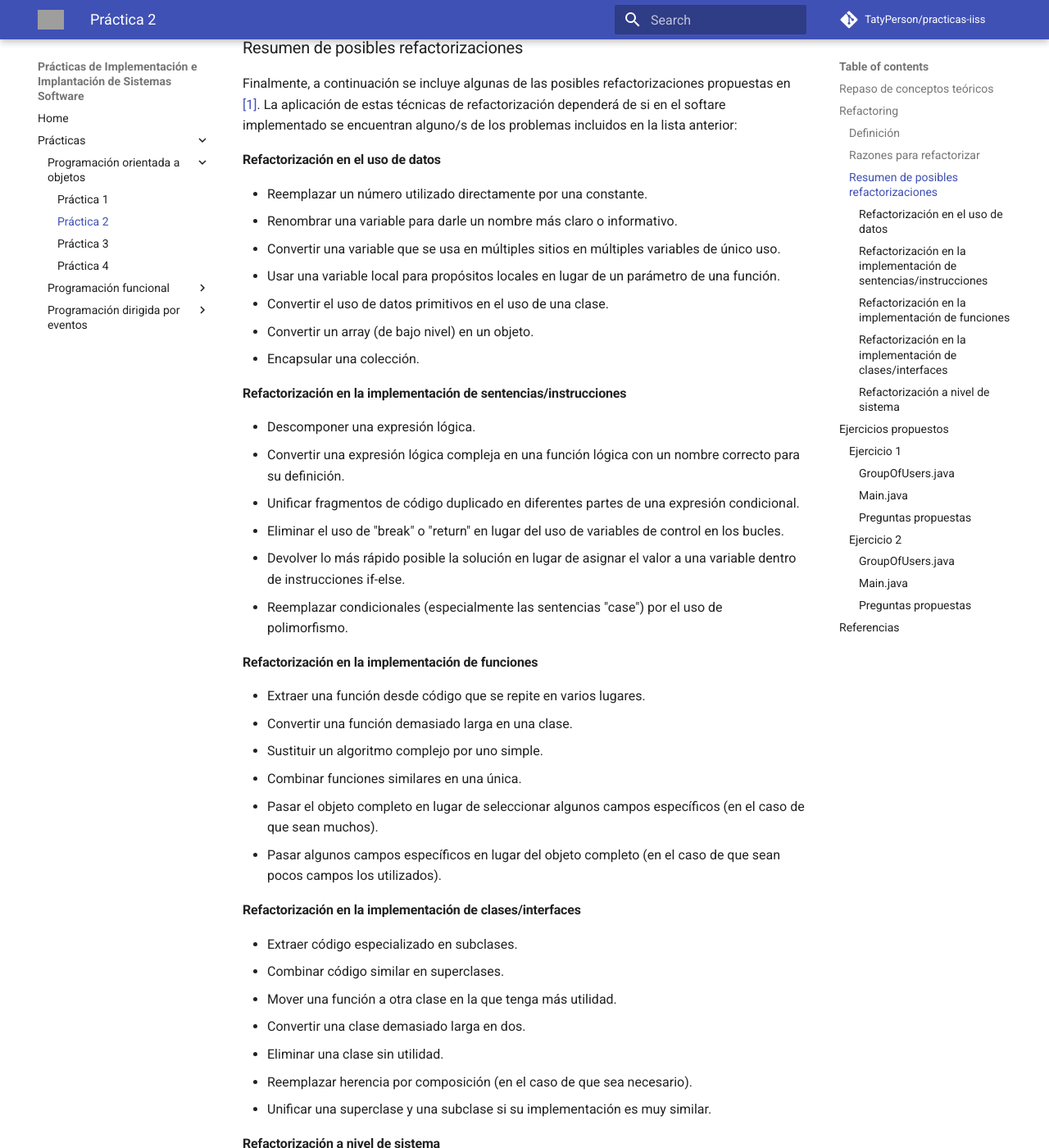
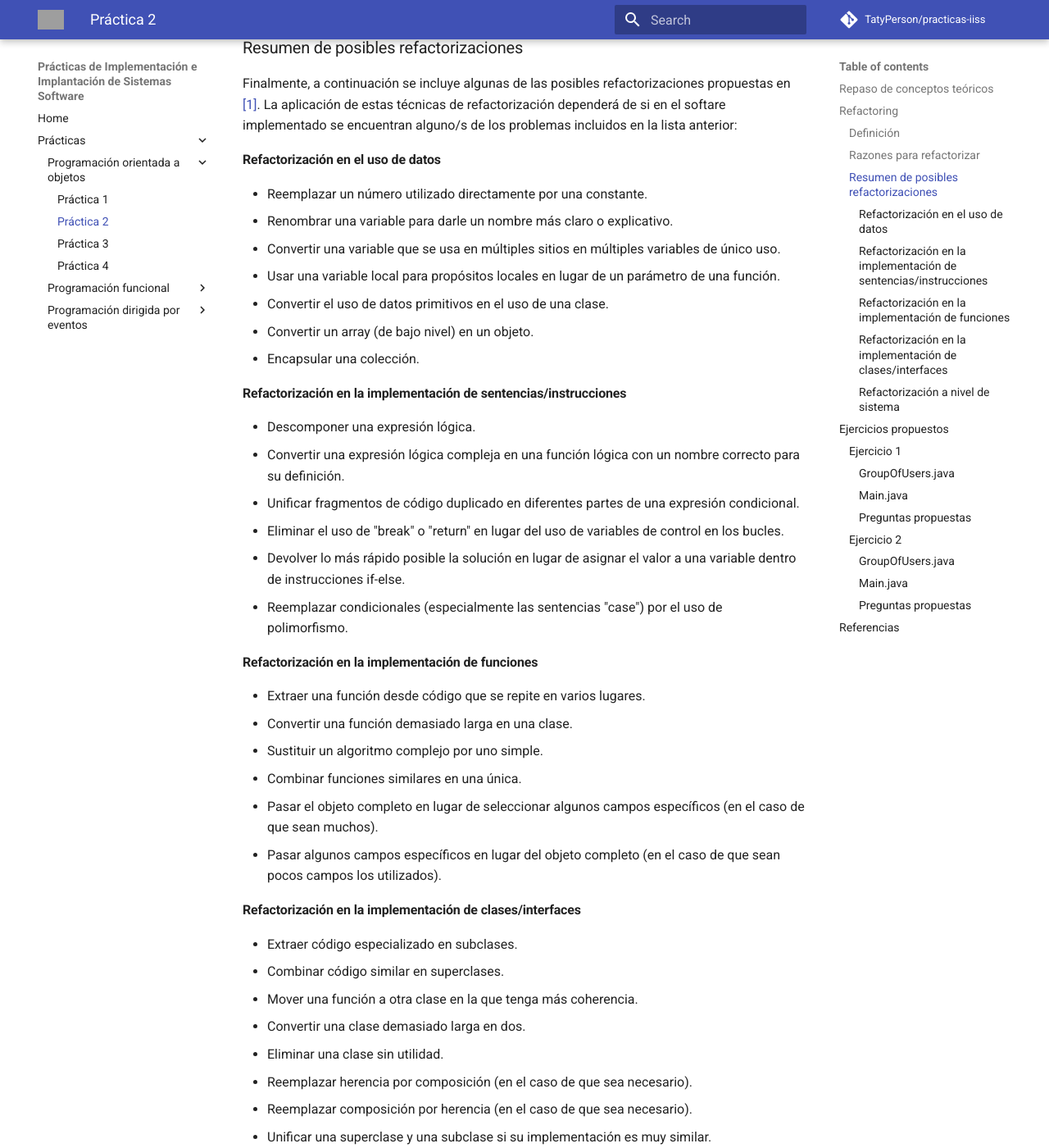
Before and after one commit to violeta8/iiss-ejercicios-java, an MkDocs documentation site: the page built from docs/oop-p2.md, in a window 1280 px wide and 1400 px high, scrolled down 2060 px. Shown: the whole window at 82% size. Built offline with MkDocs 1.6.1 and Material for MkDocs 9.7.7, drawn with Linux system fonts in a browser that asks for light colours; comment, search, counter and statistics services are not loaded; grey boxes are pictures that could not be loaded.

Commit message:
Añadiendo actualización

```diff
--- a/docs/oop-p2.md
+++ b/docs/oop-p2.md
@@ -49,7 +49,7 @@ Finalmente, a continuación se incluye algunas de las posibles refactorizaciones
 #### Refactorización en el uso de datos
 
 - Reemplazar un número utilizado directamente por una constante.
-- Renombrar una variable para darle un nombre más claro o informativo.
+- Renombrar una variable para darle un nombre más claro o explicativo.
 - Convertir una variable que se usa en múltiples sitios en múltiples variables de único uso.
 - Usar una variable local para propósitos locales en lugar de un parámetro de una función.
 - Convertir el uso de datos primitivos en el uso de una clase.
@@ -78,10 +78,11 @@ Finalmente, a continuación se incluye algunas de las posibles refactorizaciones
 
 - Extraer código especializado en subclases.
 - Combinar código similar en superclases.
-- Mover una función a otra clase en la que tenga más utilidad.
+- Mover una función a otra clase en la que tenga más coherencia.
 - Convertir una clase demasiado larga en dos.
 - Eliminar una clase sin utilidad.
 - Reemplazar herencia por composición (en el caso de que sea necesario).
+- Reemplazar composición por herencia (en el caso de que sea necesario).
 - Unificar una superclase y una subclase si su implementación es muy similar.
 
 #### Refactorización a nivel de sistema
```
